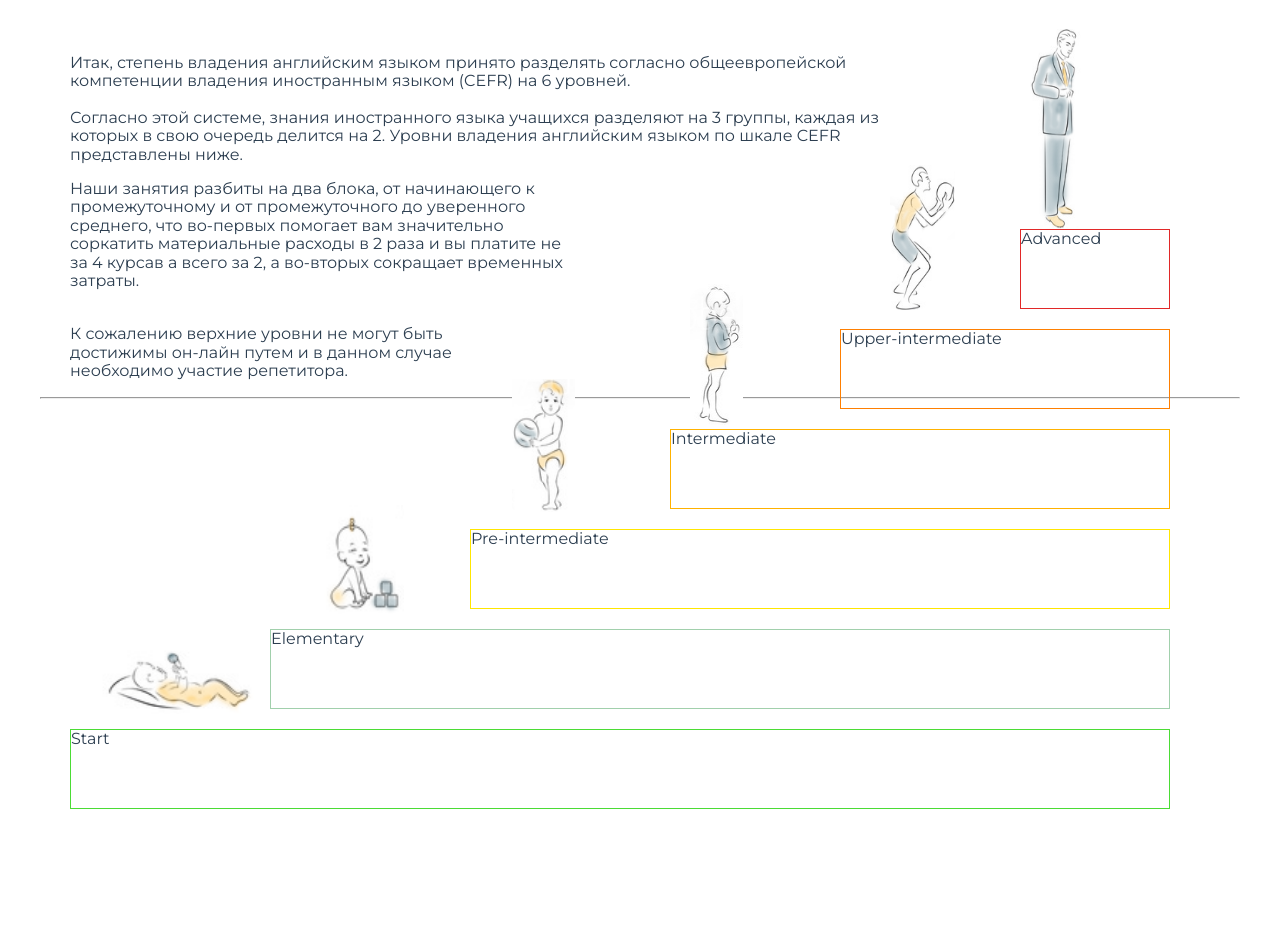
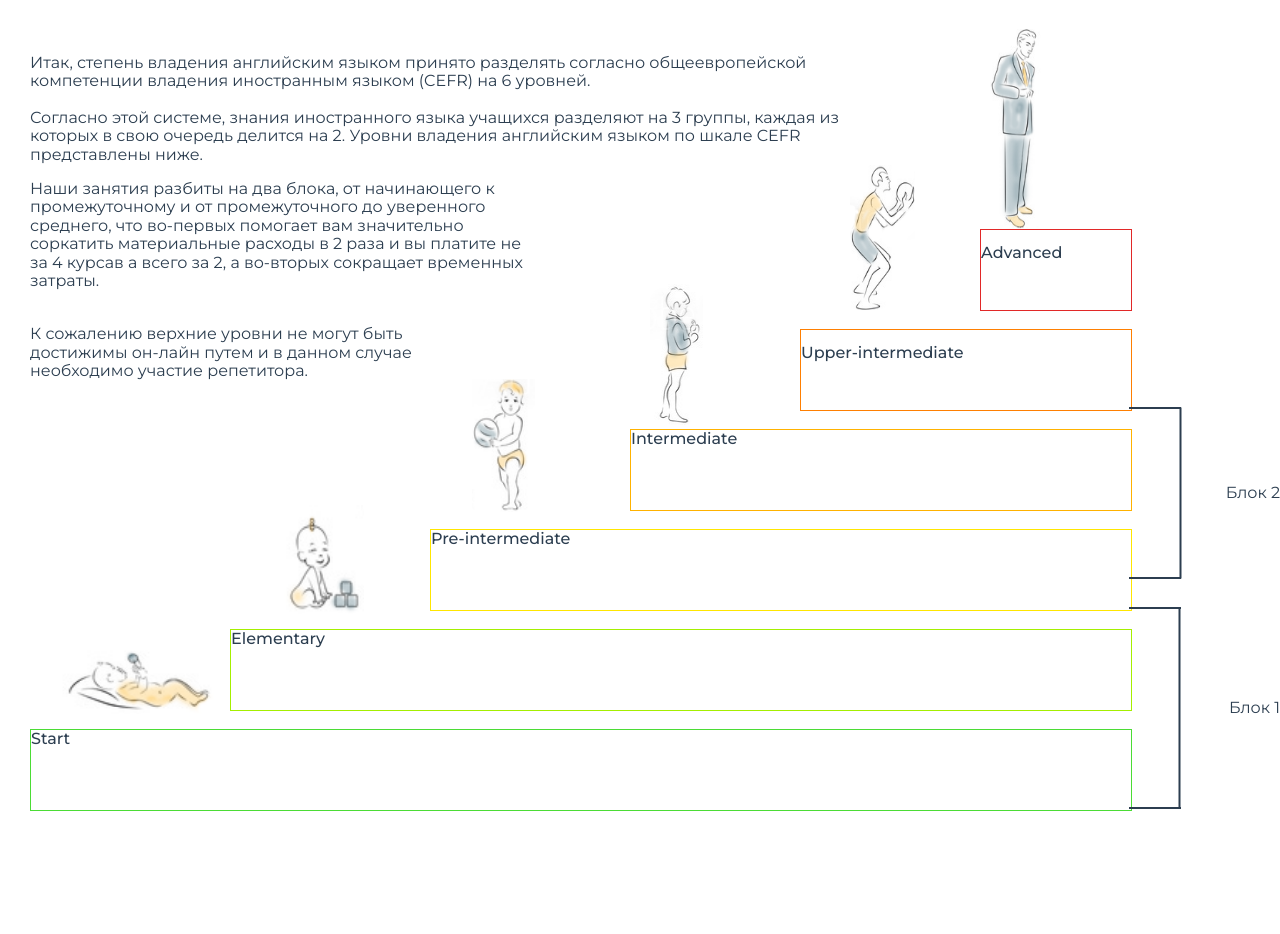
Before and after one commit to taulybys/start-to-speak.github.io, a PHP site: page /course.html in a window 1280 px wide; the page is wider, and only the part inside the window is pictured. Shown: the part 841-1775 px from the top of that part. Run offline with PHP 8.4, Linux system fonts and the light colour scheme.

Commit message:
course table

```diff
--- a/course.html
+++ b/course.html
@@ -60,23 +60,32 @@
                     К сожалению верхние уровни не могут быть достижимы он-лайн путем и в данном случае необходимо участие репетитора.
                 </p>
                 <div class = "blocks">
-                    <div class="advanced">
+                    <div class="advanced d-grid">
                         <span>Advanced</span>
+                        <p class = "about-advanced"> </p>
                     </div>
-                    <div class="upper-intermediate">
+                    <div class="upper-intermediate d-grid">
                         <span>Upper-intermediate</span>
+                        <p class="about-upper"> </p>
                     </div>
-                    <div class="intermediate">
+                    <div class="intermediate d-grid">
                         <span>Intermediate</span>
+                        <p class="about-inter"> <strong>Threshold or intermediate «Пороговый» или средний уровень английского языка
+                        <br> Словарный запас: 2750—3250 слов</strong>Правильно понимаете суть высказываний на знакомые темы,
+                         Можете объясниться на английском в большинстве ситуаций, во время путешествия в англоязычную страну, описать впечатления, события, мечты, вкратце изложить и обосновать свое мнение. Cмотрите простые англоязычные фильмы в оригинале</p>
                     </div>
-                    <div class="pre-intermediate">
+                    <div class="pre-intermediate d-grid">
                         <span>Pre-intermediate</span>
+                        <p class="about-pre"> <strong>Pre-Intermediate Словарный запас: 2000-2500</strong> Вы уже не боитесь общения с иностранцем, обратившегося к вам на английском языке. Попросите его повторить вопрос и вы не только поймете, но и сможете объяснить, как найти ближайшую гостиницу. Именно на этом уровне вы постепенно учитесь общать на английском и практикуете свою речь, а время молчания подходит к концу.</p>
                     </div>
-                    <div class="elementary">
+                    <div class="elementary d-grid">
                         <span>Elementary</span>
+                        <p class="about-elem"> <strong>Way stage or elementary «Продолжение пути» или элементарный уровень английского языка. <br> Словарный запас: 1500—2000 слов</strong> <br> Сможете спросить дорогу и понять ответ, объясниться на английском языке в простых бытовых ситуациях, требующих прямого обмена информацией на знакомые темы. Можете рассказать на английском, кто вы такой, где живете и с кем общаетесь</p>
                     </div>
-                    <div class="Start">
+                    <div class="Start d-grid">
                         <span>Start</span>
+                        <p class="about-start"> <strong>Breakthrough or beginner «Прорыв» или начальный уровень английского языка. <br>
+                        Словарный запас: <1500 слов </strong> <br> Понимаете и используете повседневные выражения и основные фразы, можете представиться на английском сами и представить других, задавать элементарные вопросы на простые темы и отвечать на них</p>
                     </div>
                 <img class = "babyad"src="images/babyad.png" alt="">
                 <img class = "babyblock" src="images/babyblock.png" alt="">
@@ -85,7 +94,13 @@
                 <img class = "youngster" src="images/youngster.png" alt="">
                 <img class = "man" src="images/man.png" alt="">
                 <hr class = "horisont line1">
-
+                <hr class = "horisont line2">
+                <hr class = "horisont line3">
+                <hr class = "horisont line4">
+                <hr class = "vertical line5">
+                <hr class = "vertical line6">
+                <span class = "Block1">Блок 1</span>
+                <span class = "Block2">Блок 2</span>
             </div>
         </div>
         </div>
--- a/style.css
+++ b/style.css
@@ -749,8 +749,10 @@ input:focus {
 
 
 
+/*---------------------------------------------------------------------*/
+/*new page course*/
+/*---------------------------------------------------------------------*/
 
-/*new page course*/
 
 .podbor-course-1 {
     margin-top: 20px;
@@ -774,7 +776,6 @@ input:focus {
     height: 380px;
 }
 .btn-on {
-
     grid-area: btn1;
 }
 .btn-skype {
@@ -788,7 +789,7 @@ input:focus {
     overflow: auto;
     margin-top: 30px;
     margin: auto;
-    max-width: 1200px;
+    max-width: 1280px;
     height: 900px;
     margin: auto;
     position: relative;
@@ -816,8 +817,9 @@ width: 150px;
 height: 80px;
 left: 980px;
 top: 210px;
+font-weight: 500;
 border: 1px solid #E12828;
-box-sizing: border-box;
+align-items: end;
 }
 .upper-intermediate {
 position: absolute;
@@ -825,8 +827,9 @@ width: 330px;
 height: 80px;
 left: 800px;
 top: 310px;
+font-weight: 500;
 border: 1px solid #FE7F01;
-box-sizing: border-box;
+align-items: end;
 }
 .intermediate {
 position: absolute;
@@ -834,8 +837,36 @@ width: 500px;
 height: 80px;
 left: 630px;
 top: 410px;
+font-weight: 500;
 border: 1px solid #FFB200;
-box-sizing: border-box;
+align-items: end;
+}
+.intermediate span {
+    opacity: 1;
+    position: relative;
+}
+.intermediate p {
+    opacity: 0;
+    position: relative;
+}
+.intermediate:hover span {
+opacity: 0;
+position: relative;
+}
+.intermediate:hover p {
+    opacity: 1;
+    position: relative;
+    z-index: 2;
+    margin-top: -16px;
+    margin-right: 5px;
+}
+.intermediate:hover {
+    width: 1100px;
+    height: 90px;
+    left: 30px;
+    top: 400px;
+    z-index: 2;
+    background-color: #FFB200;
 }
 .pre-intermediate {
 position: absolute;
@@ -843,8 +874,37 @@ width: 700px;
 height: 80px;
 left: 430px;
 top: 510px;
+font-weight: 500;
 border: 1px solid #FFE600;
-box-sizing: border-box;
+align-items: end;
+}
+.pre-intermediate span {
+    opacity: 1;
+    position: relative;
+}
+.pre-intermediate p{
+    opacity: 0;
+    position: relative;
+}
+.pre-intermediate:hover span {
+opacity: 0;
+position: relative;
+}
+.pre-intermediate:hover p {
+    opacity: 1;
+    position: relative;
+    z-index: 2;
+    margin-top: -16px;
+    margin-right: 5px;
+
+}
+.pre-intermediate:hover {
+    width: 1100px;
+    height: 90px;
+    top: 500px;
+    left: 30px;
+    z-index: 2;
+    background-color: #FFE600;
 }
 .elementary {
 position: absolute;
@@ -852,8 +912,37 @@ width: 900px;
 height: 80px;
 left: 230px;
 top: 610px;
-border: 1px solid #A1D0AC;
-box-sizing: border-box;
+font-weight: 500;
+border: 1px solid #A5EF00;
+align-items: end;
+}
+.elementary span {
+    opacity: 1;
+    position: relative;
+}
+.elementary p{
+    opacity: 0;
+    position: relative;
+}
+.elementary:hover span {
+opacity: 0;
+position: relative;
+}
+.elementary:hover p {
+    opacity: 1;
+    position: relative;
+    z-index: 2;
+    margin-top: -16px;
+    margin-right: 5px;
+
+}
+.elementary:hover {
+    width: 1100px;
+    height: 90px;
+    left: 30px;
+    top: 600px;
+    z-index: 2;
+    background-color: #A5EF00;
 }
 .Start {
 position: absolute;
@@ -861,8 +950,32 @@ width: 1100px;
 height: 80px;
 left: 30px;
 top: 710px;
+font-weight: 500;
 border: 1px solid #4BDC35;
-box-sizing: border-box;
+align-items: end;
+}
+.Start span {
+    opacity: 1;
+    position: relative;
+}
+.Start p{
+    opacity: 0;
+    position: relative;
+}
+.Start:hover span {
+opacity: 0;
+position: relative;
+}
+.Start:hover p {
+    opacity: 1;
+    position: relative;
+    z-index: 2;
+    margin-top: -16px;
+    margin-right: 5px;
+
+}
+.Start:hover {
+    background-color: #48dc35;
 }
 .babyad {
     position: absolute;
@@ -906,3 +1019,53 @@ box-sizing: border-box;
     left: 990px;
     top: 10px;
 }
+.horisont {
+    width: 50px;
+    border: 1px solid #2c3e50;
+}
+.line1 {
+    position: absolute;
+    right: 99px;
+    top: 380px;
+}
+.line2 {
+    position: absolute;
+    right: 99px;
+    top: 550px;
+}
+.line3 {
+    position: absolute;
+    right: 99px;
+    top: 580px;
+}
+.line4 {
+    position: absolute;
+    right: 99px;
+    top: 780px;
+}
+.vertical {
+    border: 1px solid #2c3e50;
+    transform: rotate(90deg);
+}
+.line5 {
+    position: absolute;
+    right: 14px;
+    top: 465px;
+    width: 169px;
+}
+.line6 {
+    position: absolute;
+    right: 1px;
+    top: 680px;
+    width: 197px;
+}
+.Block1 {
+    position: absolute;
+    right: 0px;
+    top: 680px;
+}
+.Block2 {
+    position: absolute;
+    right: 0px;
+    top: 465px;
+}
```
